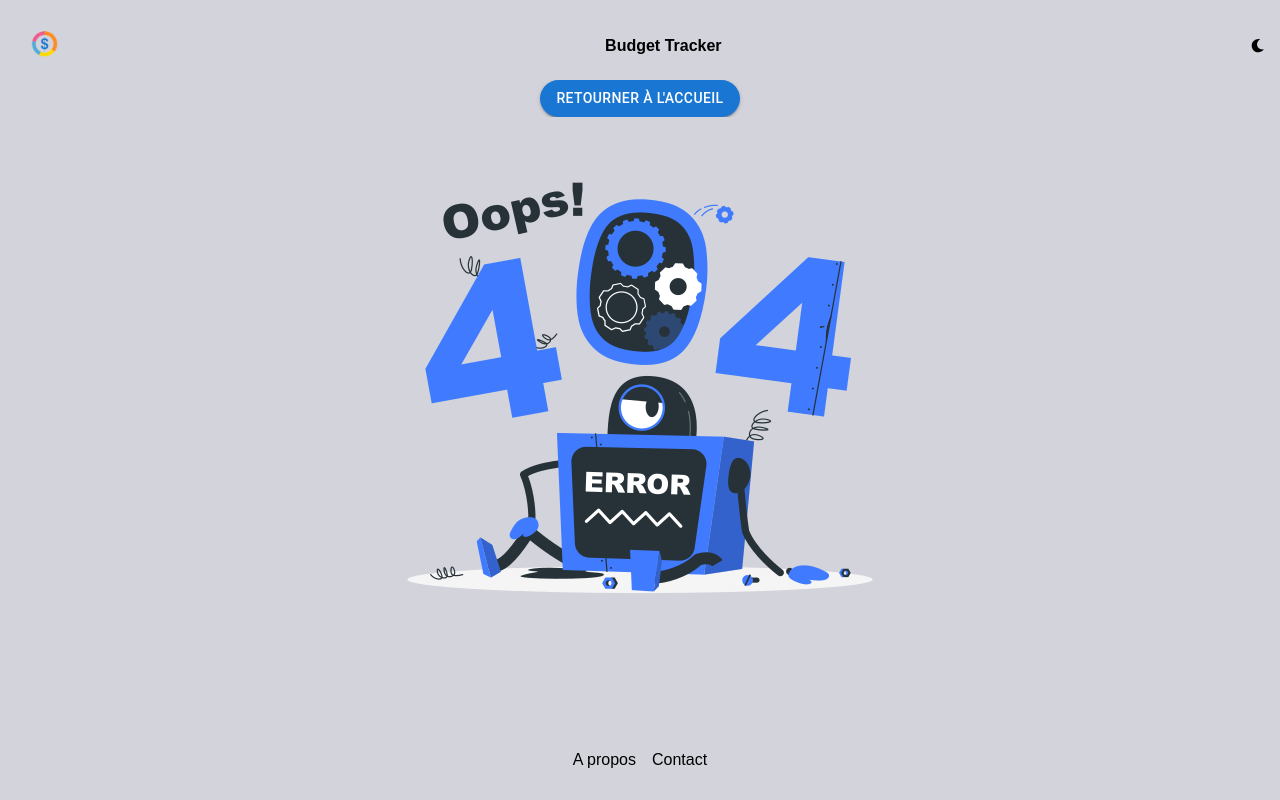
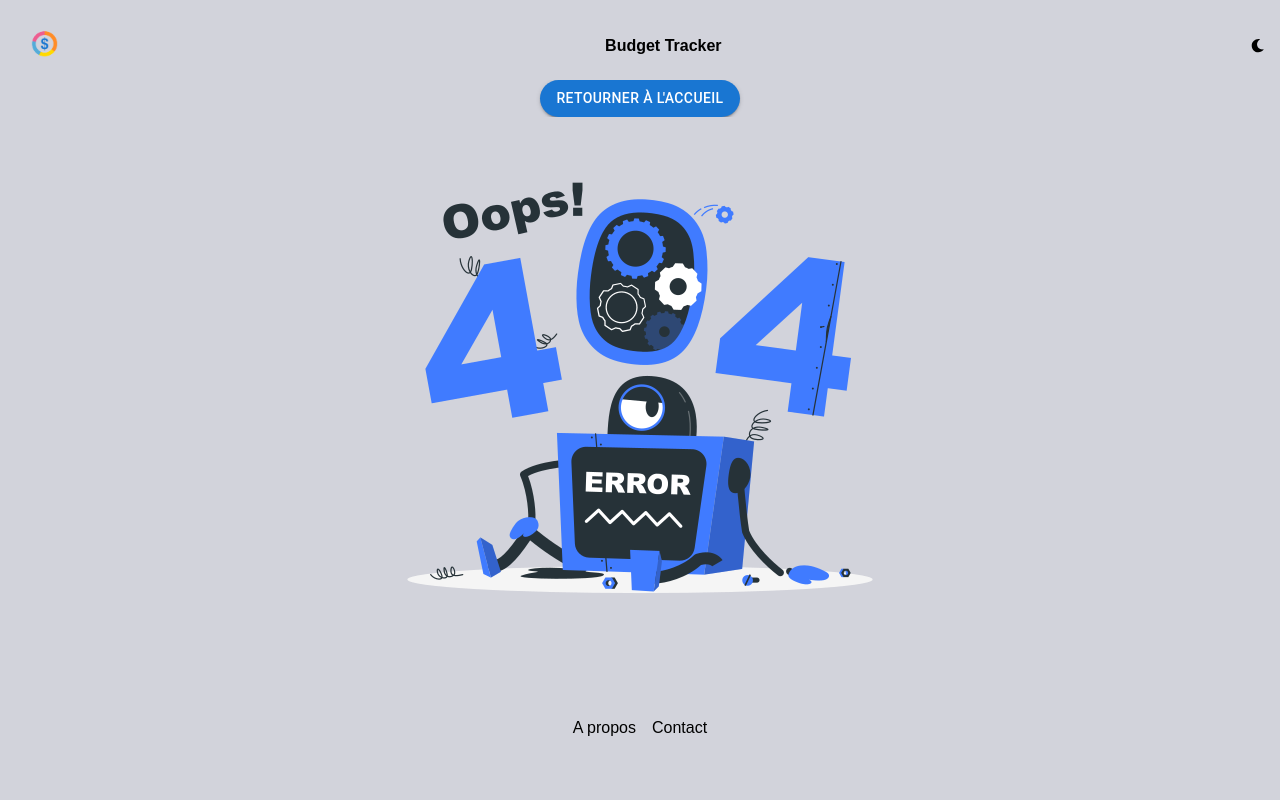
Before and after one commit to marvinmpb/budget-tracker, a React (Create React App) app: page /settings in a window 1280 px wide. Built offline with nearby package versions, Linux system fonts and the light colour scheme.

Commit message:
footer css

```diff
--- a/src/components/Footer/styles.scss
+++ b/src/components/Footer/styles.scss
@@ -10,6 +10,7 @@
       position: absolute;
       bottom: 0;
       width: 100%;
+      height: 10%;
       overflow: auto;
       &-buttons--mobile {
         margin-bottom: 2rem;
```
